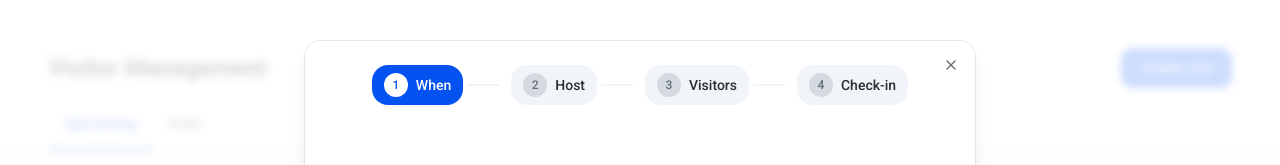
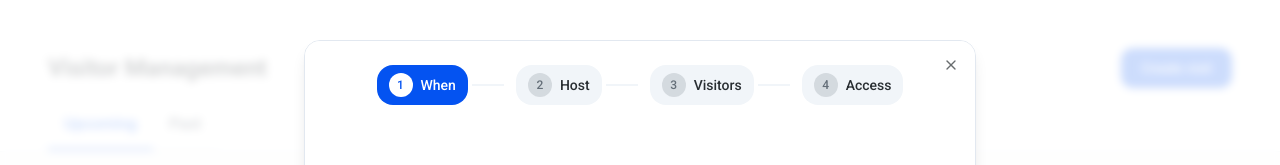
Before and after one commit to abigaelcanova/Test, a React (Vite) app: page / in a window 1280 px wide. Both pictures are taken after a click on the button "Create visit". Shown: the top 165 px of the page. Built offline with nearby package versions, Linux system fonts and the light colour scheme.

Commit message:
re-named check in and defaulted host to "i am"

```diff
--- a/src/components/MobileVisitorFlow.jsx
+++ b/src/components/MobileVisitorFlow.jsx
@@ -38,7 +38,7 @@ export function MobileVisitorFlow({ open, onOpenChange, onSubmit }) {
     endTime: defaultTimes.endTime,
     visitors: [{ firstName: '', lastName: '', email: '', phone: '', company: '', visitSummary: '' }],
     checkIn: 'bypass',
-    hostType: '',
+    hostType: 'me',
     hostName: '',
     floor: '1',
     suite: '1001',
@@ -170,7 +170,7 @@ export function MobileVisitorFlow({ open, onOpenChange, onSubmit }) {
               </div>
             </button>
 
-            {/* Check-in Section */}
+            {/* Access Section */}
             <button
               onClick={() => setActiveSection('checkin')}
               className="w-full bg-white border border-gray-200 rounded-2xl p-6 text-left hover:border-gray-900 transition-colors"
@@ -179,7 +179,7 @@ export function MobileVisitorFlow({ open, onOpenChange, onSubmit }) {
                 <div className="flex-1">
                   <div className="flex items-center gap-3 mb-1">
                     <CheckSquare className="h-5 w-5 text-gray-600" />
-                    <span className="font-semibold text-lg">Check-in</span>
+                    <span className="font-semibold text-lg">Access</span>
                   </div>
                   <p className="text-gray-600 ml-8">{getSectionSummary('checkin')}</p>
                 </div>
--- a/src/components/VisitorModal.jsx
+++ b/src/components/VisitorModal.jsx
@@ -32,7 +32,7 @@ export function VisitorModal({ open, onOpenChange, onSubmit, editingVisit }) {
     visitors: [{ email: '', firstName: '', lastName: '', phone: '', company: '', visitSummary: '' }],
     checkIn: 'bypass',
     visitorNote: '',
-    hostType: '',
+    hostType: 'me',
     hostName: '',
     floor: '1',
     suite: '1001',
@@ -71,7 +71,7 @@ export function VisitorModal({ open, onOpenChange, onSubmit, editingVisit }) {
       visitors: [{ email: '', firstName: '', lastName: '', phone: '', company: '', visitSummary: '' }],
       checkIn: 'bypass',
       visitorNote: '',
-      hostType: '',
+      hostType: 'me',
       hostName: '',
       floor: '1',
       suite: '1001',
@@ -100,7 +100,7 @@ export function VisitorModal({ open, onOpenChange, onSubmit, editingVisit }) {
         visitors: [{ email: '', firstName: '', lastName: '', phone: '', company: '', visitSummary: '' }],
         checkIn: 'bypass',
         visitorNote: '',
-        hostType: '',
+        hostType: 'me',
         hostName: '',
         floor: '1',
         suite: '1001',
@@ -123,7 +123,7 @@ export function VisitorModal({ open, onOpenChange, onSubmit, editingVisit }) {
   const totalSteps = 4
   const [showBulkUpload, setShowBulkUpload] = useState(false)
 
-  const stepLabels = ['When', 'Host', 'Visitors', 'Check-in']
+  const stepLabels = ['When', 'Host', 'Visitors', 'Access']
 
   const handleStepChange = (newStep) => {
     if (newStep === currentStep || isTransitioning) return
@@ -176,7 +176,7 @@ export function VisitorModal({ open, onOpenChange, onSubmit, editingVisit }) {
         </DialogHeader>
 
         <div
-          className={`relative transition-opacity duration-150 ease-in-out ${
+          className={`relative transition-opacity duration-150 ease-in-out min-h-[500px] ${
             isTransitioning ? 'opacity-0' : 'opacity-100'
           }`}
         >
```
